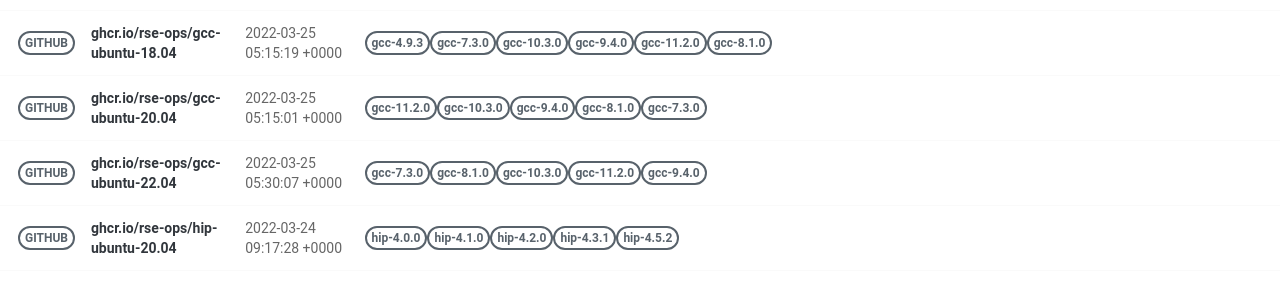
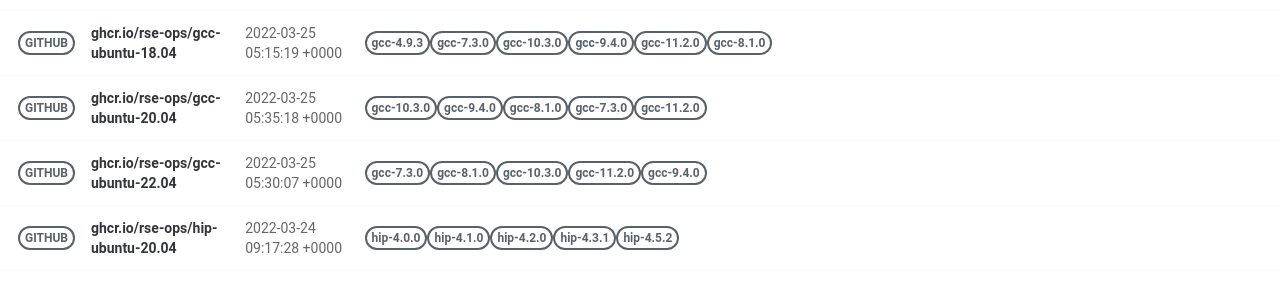
Before and after one commit to rse-ops/docker-images, a Jekyll site: the page built from pages/index.md, in a window 1280 px wide. Shown: the part 581-866 px from the top of the page. Built offline with Jekyll 4.4.1, drawn with Linux system fonts in a browser that asks for light colours; nearby versions of some CDN libraries.

Commit message:
Automated push to update library 2022-03-25

```diff
--- a/_library/ghcr.io-rse-ops-gcc-ubuntu-20.04.md
+++ b/_library/ghcr.io-rse-ops-gcc-ubuntu-20.04.md
@@ -1,14 +1,11 @@
 ---
 layout: container
 name: ghcr.io/rse-ops/gcc-ubuntu-20.04
-updated_at: 2022-03-25 05:15:01.901517
+updated_at: 2022-03-25 05:35:18.314609
 
 
 container_url: https://github.com/orgs/rse-ops/packages/container/package/gcc-ubuntu-20.04
 versions:
- - tag: gcc-11.2.0
-   dockerfile: https://github.com/rse-ops/docker-images/blob/main/ubuntu/gcc/Dockerfile
-   manifest: https://crane.ggcr.dev/manifest/ghcr.io/rse-ops/gcc-ubuntu-20.04:gcc-11.2.0
  - tag: gcc-10.3.0
    dockerfile: https://github.com/rse-ops/docker-images/blob/main/ubuntu/gcc/Dockerfile
    manifest: https://crane.ggcr.dev/manifest/ghcr.io/rse-ops/gcc-ubuntu-20.04:gcc-10.3.0
```
Also changed, not shown: other parts of _library/ghcr.io-rse-ops-gcc-ubuntu-20.04.md (+3 -0 lines).
